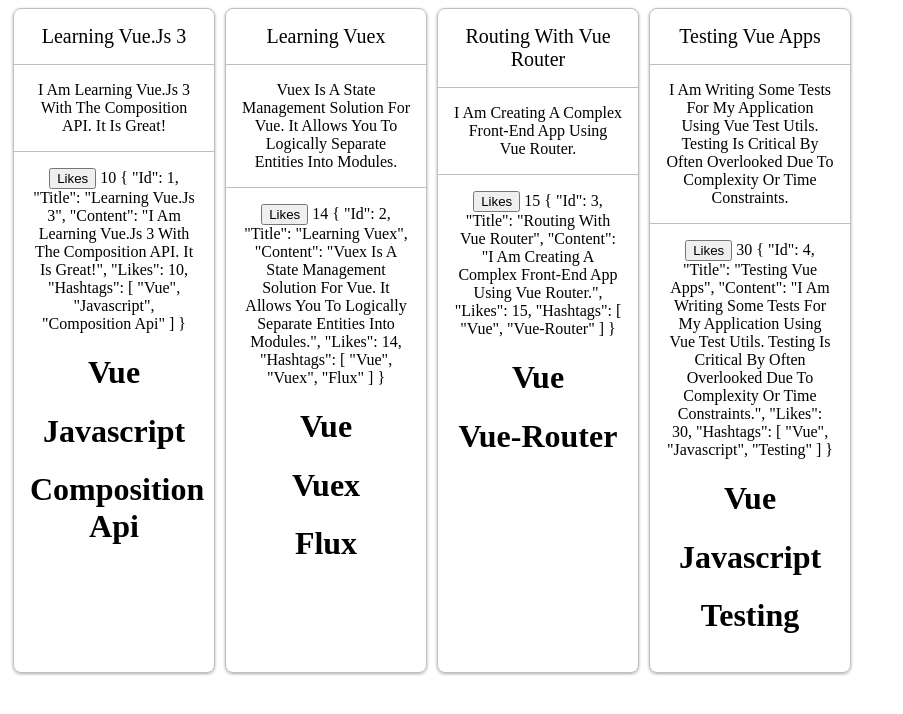
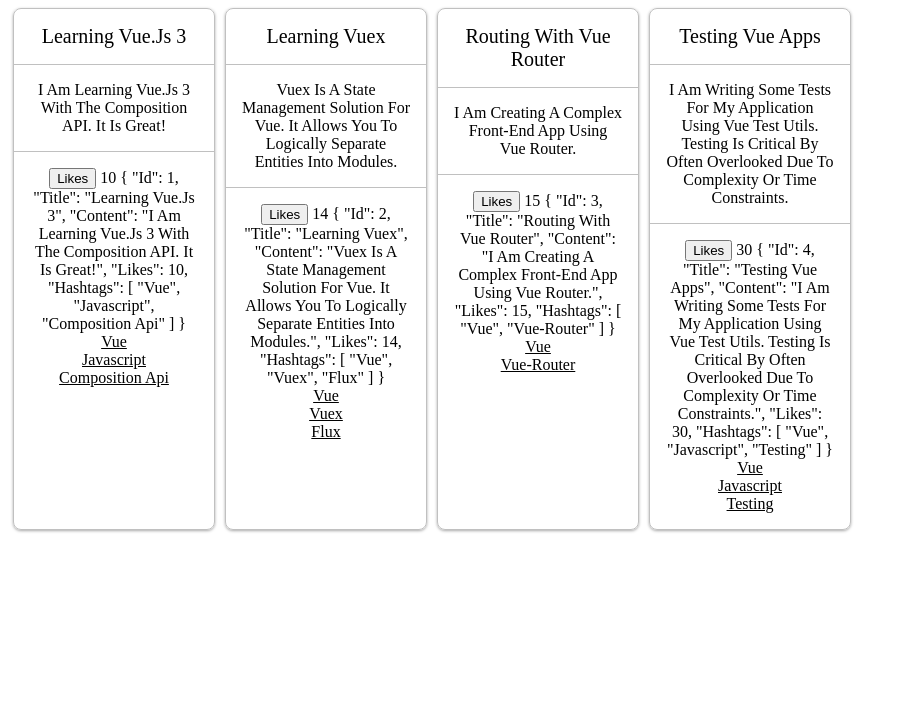
Before and after one commit to VikasKad/vue3-learning, a Vue app: page / in a window 1280 px wide. Shown: the top 714 px of the page, without its empty margins (0-903 px from the left). Built offline with nearby package versions, Linux system fonts and the light colour scheme.

Commit message:
added hashtag handling

```diff
--- a/src/components/blog/App.vue
+++ b/src/components/blog/App.vue
@@ -8,16 +8,20 @@
         {{ post.content }}
       </template>
       <template v-slot:description>
-        <ControlsContainer :post="post" />
+        <ControlsContainer :post="post" @setHashtag="setHashtag" />
       </template>
     </card-container>
   </div>
+  <h1>
+    {{ currentTag }}
+  </h1>
 </template>
 
 <script>
 import { store } from "./store";
 import CardContainer from "./../CardContainer.vue";
 import ControlsContainer from "./Controls.vue";
+import { ref } from "vue";
 export default {
   name: "AppContainer",
   components: {
@@ -25,8 +29,14 @@
     ControlsContainer,
   },
   setup() {
+    const currentTag = ref();
+    const setHashtag = (val) => {
+      currentTag.value = val;
+    };
     return {
       store,
+      currentTag,
+      setHashtag,
     };
   },
 };
@@ -34,7 +44,7 @@
 
 <!-- Add "scoped" attribute to limit CSS to this component only -->
 <style scoped>
-.cards-container{
-    display: flex;
+.cards-container {
+  display: flex;
 }
 </style>
--- a/src/components/blog/Controls.vue
+++ b/src/components/blog/Controls.vue
@@ -1,6 +1,12 @@
 <template>
   <button>Likes</button> {{ post.likes }} {{ post }}
-  <hash-tag v-for="hashtag in post.hashtags" :key="hashtag" :hashtag="hashtag"> </hash-tag>
+  <hash-tag
+    v-for="hashtag in post.hashtags"
+    :key="hashtag"
+    :hashtag="hashtag"
+    @setHashtag="setHashtag"
+  >
+  </hash-tag>
 </template>
 
 <script>
@@ -10,14 +16,22 @@
   components: {
     HashTag,
   },
+  emits:['setHashtag'],
   props: {
     post: {
       type: Object,
       required: true,
     },
   },
-  setup(props) {
+  setup(props, ctx) {
     console.log("props", props);
+    const setHashtag = (value) => {
+      console.log("value", value);
+      ctx.emit("setHashtag", value);
+    };
+    return {
+      setHashtag,
+    };
   },
 };
 </script>
--- a/src/components/blog/Hashtag.vue
+++ b/src/components/blog/Hashtag.vue
@@ -1,20 +1,34 @@
 <template>
-  <h1>{{ hashtag }}</h1>
+  <div class="hashtag" @click="click">{{ hashtag }}</div>
 </template>
 
 <script>
 export default {
   name: "HashTag",
+  emits:['setHashtag'],
   props: {
     hashtag: {
       type: String,
     },
   },
-  setup(props) {
+  setup(props, ctx) {
     console.log("props", props);
+    const click = () => {
+      // store.setHashtag(props.hashtag)
+      ctx.emit("setHashtag", props.hashtag);
+    };
+    return {
+      click,
+    };
   },
 };
 </script>
 
 <style>
+.hashtag {
+  text-decoration: underline;
+}
+.hashtag:hover {
+  color: cornflowerblue;
+}
 </style>
```
